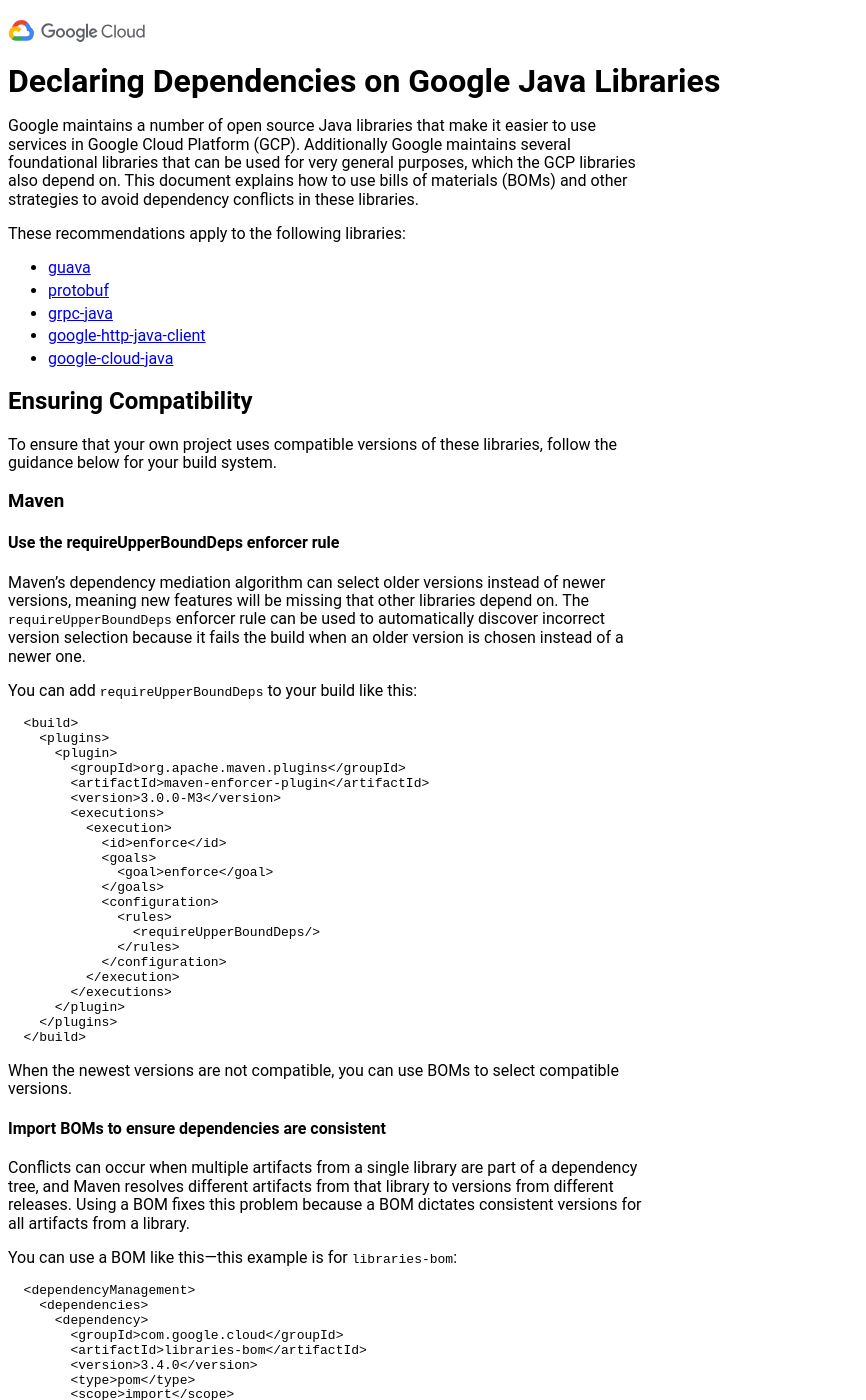
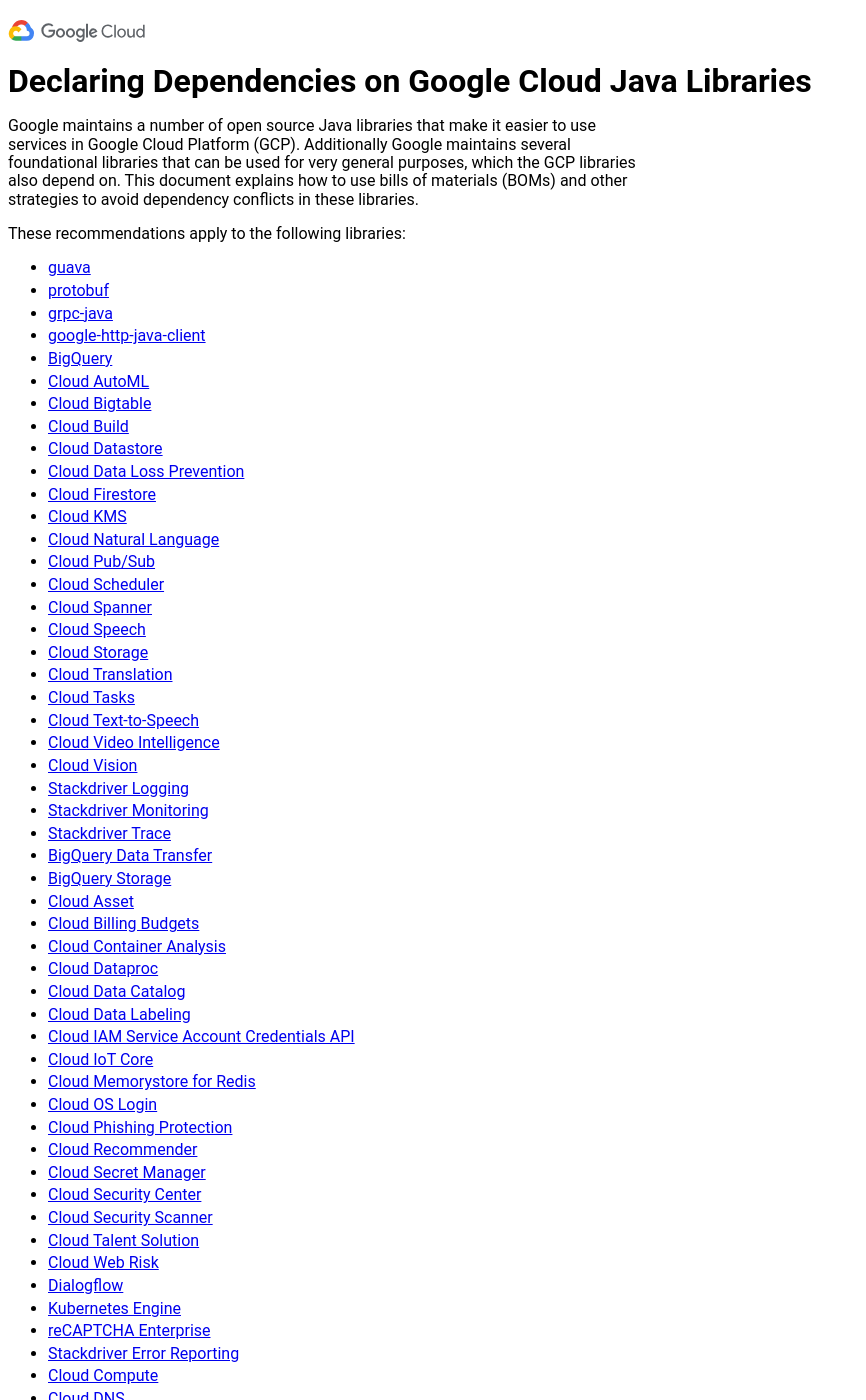
Before and after one commit to GoogleCloudPlatform/cloud-opensource-java, a Jekyll site: the page built from docs/DECLARING_DEPENDENCIES.md, in a window 1280 px wide and 1400 px high. Shown: the whole window, without its empty margins (0-866 px from the left). Built offline with Jekyll 4.4.1, drawn with Linux system fonts in a browser that asks for light colours; our own code applies the rules of GitHub Pages for plain Markdown files; some of the changed text lies outside the part shown.

Commit message:
more libraries

```diff
--- a/docs/DECLARING_DEPENDENCIES.md
+++ b/docs/DECLARING_DEPENDENCIES.md
@@ -1,4 +1,4 @@
-# Declaring Dependencies on Google Java Libraries
+# Declaring Dependencies on Google Cloud Java Libraries
 
 Google maintains a number of open source Java libraries that make it
 easier to use services in Google Cloud Platform (GCP). Additionally
@@ -13,7 +13,56 @@ These recommendations apply to the following libraries:
 - [protobuf](https://github.com/protocolbuffers/protobuf)
 - [grpc-java](https://github.com/grpc/grpc-java)
 - [google-http-java-client](https://github.com/googleapis/google-http-java-client)
-- [google-cloud-java](https://github.com/googleapis/google-cloud-java)
+- [BigQuery](https://github.com/googleapis/java-bigquery)
+- [Cloud AutoML](https://github.com/googleapis/java-automl)
+- [Cloud Bigtable](https://github.com/googleapis/java-bigtable)
+- [Cloud Build](https://github.com/googleapis/java-cloudbuild)
+- [Cloud Datastore](https://github.com/googleapis/java-datastore)
+- [Cloud Data Loss Prevention](https://github.com/googleapis/java-dlp)
+- [Cloud Firestore](https://github.com/googleapis/java-firestore)
+- [Cloud KMS](https://github.com/googleapis/java-kms)
+- [Cloud Natural Language](https://github.com/googleapis/java-language)
+- [Cloud Pub/Sub](https://github.com/googleapis/java-pubsub)
+- [Cloud Scheduler](https://github.com/googleapis/java-scheduler)
+- [Cloud Spanner](https://github.com/googleapis/java-spanner)
+- [Cloud Speech](https://github.com/googleapis/java-speech)
+- [Cloud Storage](https://github.com/googleapis/java-storage)
+- [Cloud Translation](https://github.com/googleapis/java-translate)
+- [Cloud Tasks](https://github.com/googleapis/java-tasks)
+- [Cloud Text-to-Speech](https://github.com/googleapis/java-texttospeech)
+- [Cloud Video Intelligence](https://github.com/googleapis/java-video-intelligence)
+- [Cloud Vision](https://github.com/googleapis/java-vision)
+- [Stackdriver Logging](https://github.com/googleapis/java-logging)
+- [Stackdriver Monitoring](https://github.com/googleapis/java-monitoring)
+- [Stackdriver Trace](https://github.com/googleapis/java-trace)
+- [BigQuery Data Transfer](https://github.com/googleapis/java-bigquerydatatransfer)
+- [BigQuery Storage](https://github.com/googleapis/java-bigquerystorage)
+- [Cloud Asset](https://github.com/googleapis/java-asset)
+- [Cloud Billing Budgets](https://github.com/googleapis/java-billingbudgets)
+- [Cloud Container Analysis](https://github.com/googleapis/java-containeranalysis)
+- [Cloud Dataproc](https://github.com/googleapis/java-dataproc)
+- [Cloud Data Catalog](https://github.com/googleapis/java-datacatalog)
+- [Cloud Data Labeling](https://github.com/googleapis/java-datalabeling)
+- [Cloud IAM Service Account Credentials API](https://github.com/googleapis/java-iamcredentials)
+- [Cloud IoT Core](https://github.com/googleapis/java-iot)
+- [Cloud Memorystore for Redis](https://github.com/googleapis/java-redis)
+- [Cloud OS Login](https://github.com/googleapis/java-os-login)
+- [Cloud Phishing Protection](https://github.com/googleapis/java-phishingprotection)
+- [Cloud Recommender](https://github.com/googleapis/java-recommender)
+- [Cloud Secret Manager](https://github.com/googleapis/java-secretmanager)
+- [Cloud Security Center](https://github.com/googleapis/java-securitycenter)
+- [Cloud Security Scanner](https://github.com/googleapis/java-websecurityscanner)
+- [Cloud Talent Solution](https://github.com/googleapis/java-talent)
+- [Cloud Web Risk](https://github.com/googleapis/java-webrisk)
+- [Dialogflow](https://github.com/googleapis/java-dialogflow)
+- [Kubernetes Engine](https://github.com/googleapis/java-container)
+- [reCAPTCHA Enterprise](https://github.com/googleapis/java-recaptchaenterprise)
+- [Stackdriver Error Reporting](https://github.com/googleapis/java-errorreporting)
+- [Cloud Compute](https://github.com/googleapis/java-compute)
+- [Cloud DNS](https://github.com/googleapis/java-dns)
+- [Cloud Logging via Logback](https://github.com/googleapis/java-logging-logback)
+- [Cloud Resource Manager](https://github.com/googleapis/java-resourcemanager)
+- [Cloud Storage via NIO](https://github.com/googleapis/java-storage-nio)
 
 ## Ensuring Compatibility
 
```
Also changed, not shown: other parts of docs/DECLARING_DEPENDENCIES.md (+1 -1 lines).
